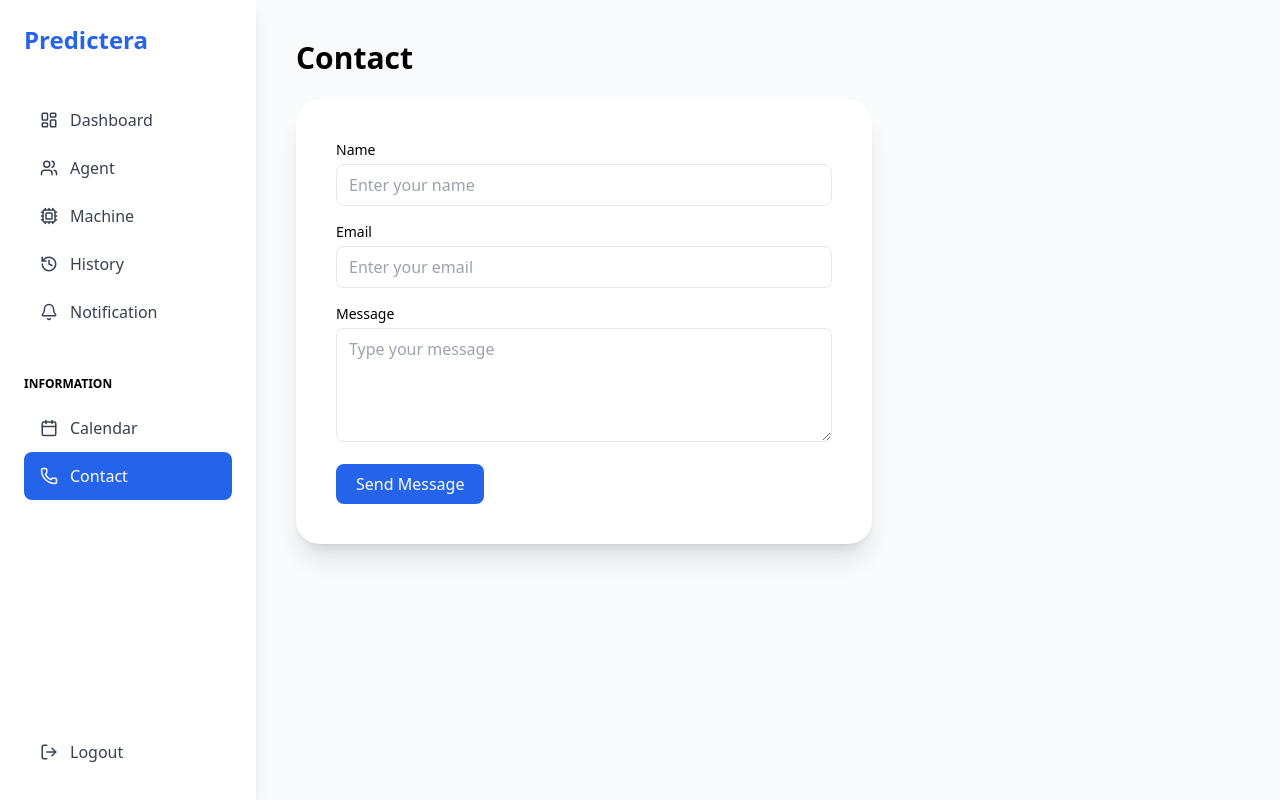
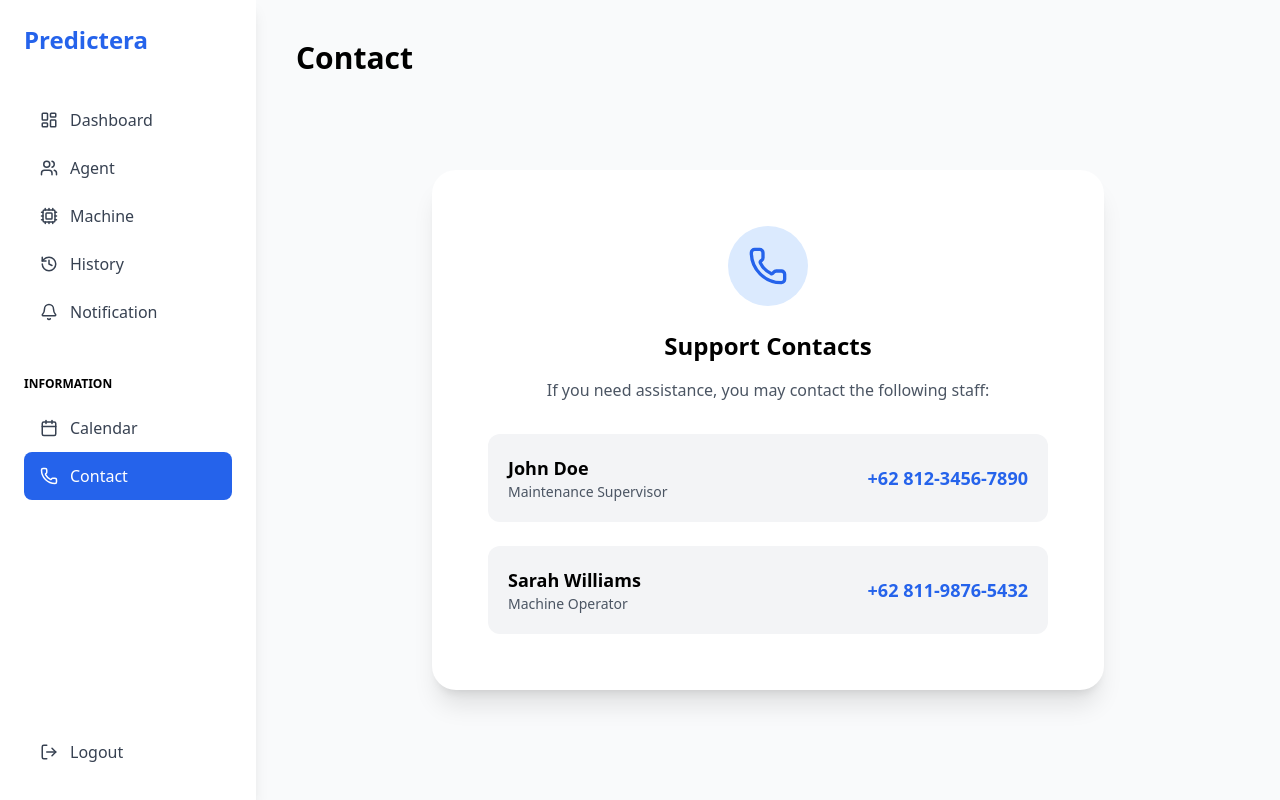
Before and after one commit to YourBoyVoen/Predicteraa, a React (Vite) app in the folder predictera/: page /contact in a window 1280 px wide. Built offline with nearby package versions, Linux system fonts and the light colour scheme.

Commit message:
agent page

```diff
--- a/predictera/src/components/layout/Sidebar.tsx
+++ b/predictera/src/components/layout/Sidebar.tsx
@@ -115,7 +115,7 @@ export default function Sidebar({
           <SidebarItem
             icon={<LogOut size={18} />}
             label="Logout"
-            to="/login"
+            to="/logout"
           />
         </div>
       </div>
--- /dev/null
+++ b/predictera/src/pages/Agent.tsx
@@ -0,0 +1,81 @@
+import React, { useState } from "react";
+import { Send } from "lucide-react";
+import Sidebar from "../components/layout/Sidebar";
+
+const AgentPage = () => {
+  const [sidebarOpen, setSidebarOpen] = useState(false);
+  const [input, setInput] = useState("");
+
+  return (
+    <div className="flex min-h-screen bg-gray-50">
+
+      {/* Sidebar */}
+      <Sidebar open={sidebarOpen} onClose={() => setSidebarOpen(false)} />
+
+      {/* Main Content */}
+      <div className="flex-1 p-6 pt-24 md:pt-40 relative">
+
+        {/* Top Bar */}
+        <div className="absolute top-6 left-6 md:left-10 flex items-center gap-3 md:hidden">
+          <button
+            className="p-2 bg-white shadow rounded-lg"
+            onClick={() => setSidebarOpen(true)}
+          >
+            ☰
+          </button>
+        </div>
+
+        {/* Main Container */}
+        <div className="max-w-4xl mx-auto">
+
+          {/* Title Section */}
+          <div className="text-center mb-10 mt-10">
+            <h1 className="text-3xl font-bold text-gray-800">
+              Ask PredictAgent Anything
+            </h1>
+            <p className="text-gray-600 mt-2">
+              Suggestions of what to ask our Agent
+            </p>
+          </div>
+
+          {/* Suggestions */}
+          <div className="flex flex-wrap justify-center gap-4 mb-12">
+            <Suggestion text="What can I ask you to do?" />
+            <Suggestion text="Which one of my projects is performing the best?" />
+            <Suggestion text="What projects should I be concerned about right now?" />
+          </div>
+
+          {/* Input Section */}
+          <div className="w-full bg-white border border-gray-200 shadow rounded-2xl flex items-center px-4 py-3">
+            <input
+              type="text"
+              placeholder="Ask me anything about your projects..."
+              value={input}
+              onChange={(e) => setInput(e.target.value)}
+              className="flex-1 bg-transparent outline-none text-gray-800 placeholder-gray-400"
+            />
+            <button className="p-2 rounded-xl hover:bg-blue-500 hover:text-white transition">
+              <Send className="w-5 h-5" />
+            </button>
+          </div>
+
+          {/* Placeholder for AI Model Output */}
+          <div className="mt-10 text-center text-gray-500 text-sm">
+            Your AI model output will appear here...
+          </div>
+
+        </div>
+      </div>
+    </div>
+  );
+};
+
+const Suggestion = ({ text }: { text: string }) => {
+  return (
+    <button className="px-4 py-2 bg-white rounded-xl text-gray-700 text-sm border border-gray-300 hover:border-blue-400 hover:bg-blue-50 transition shadow-sm">
+      {text}
+    </button>
+  );
+};
+
+export default AgentPage;
--- a/predictera/src/pages/Contact.tsx
+++ b/predictera/src/pages/Contact.tsx
@@ -1,5 +1,6 @@
 import { useState } from "react";
 import Sidebar from "../components/layout/Sidebar";
+import { Phone } from "lucide-react";
 
 export default function ContactPage() {
   const [sidebarOpen, setSidebarOpen] = useState(false);
@@ -10,8 +11,8 @@ export default function ContactPage() {
       {/* Sidebar */}
       <Sidebar open={sidebarOpen} onClose={() => setSidebarOpen(false)} />
 
-      {/* Main content */}
-      <div className="flex-1 min-h-screen bg-gray-50 p-4 md:p-10">
+      {/* Main Content */}
+      <div className="flex-1 min-h-screen bg-gray-50 p-4 md:p-10 flex flex-col">
 
         {/* Top Bar */}
         <div className="flex items-center justify-between mb-6">
@@ -24,49 +25,50 @@ export default function ContactPage() {
           <h1 className="text-2xl md:text-3xl font-bold">Contact</h1>
         </div>
 
-        {/* Contact Form */}
-        <div className="bg-white shadow-xl rounded-3xl p-6 md:p-10 max-w-xl">
-          <form className="space-y-4">
+        {/* Centered Contact Box */}
+        <div className="flex-1 flex items-center justify-center">
+          <div className="bg-white shadow-xl rounded-3xl p-10 md:p-14 w-full max-w-2xl">
 
-            {/* Name */}
-            <div>
-              <label className="block text-sm font-medium mb-1">Name</label>
-              <input
-                type="text"
-                className="w-full border rounded-lg px-3 py-2 focus:outline-none focus:ring-2 focus:ring-blue-500"
-                placeholder="Enter your name"
-              />
+            {/* Icon */}
+            <div className="flex justify-center mb-6">
+              <div className="w-20 h-20 bg-blue-100 text-blue-600 rounded-full flex items-center justify-center">
+                <Phone size={40} />
+              </div>
             </div>
 
-            {/* Email */}
-            <div>
-              <label className="block text-sm font-medium mb-1">Email</label>
-              <input
-                type="email"
-                className="w-full border rounded-lg px-3 py-2 focus:outline-none focus:ring-2 focus:ring-blue-500"
-                placeholder="Enter your email"
-              />
+            <h2 className="text-2xl font-bold text-center mb-4">Support Contacts</h2>
+            <p className="text-gray-600 text-center mb-8">
+              If you need assistance, you may contact the following staff:
+            </p>
+
+            {/* Contact List */}
+            <div className="space-y-6">
+
+              {/* Contact 1 */}
+              <div className="bg-gray-100 p-5 rounded-xl flex items-center justify-between">
+                <div>
+                  <p className="text-lg font-semibold">John Doe</p>
+                  <p className="text-sm text-gray-600">Maintenance Supervisor</p>
+                </div>
+                <p className="text-blue-600 text-lg font-bold">
+                  +62 812-3456-7890
+                </p>
+              </div>
+
+              {/* Contact 2 */}
+              <div className="bg-gray-100 p-5 rounded-xl flex items-center justify-between">
+                <div>
+                  <p className="text-lg font-semibold">Sarah Williams</p>
+                  <p className="text-sm text-gray-600">Machine Operator</p>
+                </div>
+                <p className="text-blue-600 text-lg font-bold">
+                  +62 811-9876-5432
+                </p>
+              </div>
+
             </div>
 
-            {/* Message */}
-            <div>
-              <label className="block text-sm font-medium mb-1">Message</label>
-              <textarea
-                className="w-full border rounded-lg px-3 py-2 focus:outline-none focus:ring-2 focus:ring-blue-500"
-                rows={4}
-                placeholder="Type your message"
-              ></textarea>
-            </div>
-
-            {/* Button */}
-            <button
-              type="submit"
-              className="bg-blue-600 text-white px-5 py-2 rounded-lg hover:bg-blue-700 transition"
-            >
-              Send Message
-            </button>
-
-          </form>
+          </div>
         </div>
 
       </div>
--- /dev/null
+++ b/predictera/src/pages/Logout.tsx
@@ -0,0 +1,59 @@
+import { useState } from "react";
+import { useNavigate } from "react-router-dom";
+
+export default function LogoutPage() {
+  const navigate = useNavigate();
+  const [isProcessing, setIsProcessing] = useState(false);
+
+  const handleLogout = () => {
+    setIsProcessing(true);
+
+    // Hapus token atau data login
+    localStorage.removeItem("authToken");
+    localStorage.removeItem("userData");
+
+    setTimeout(() => {
+      navigate("/login", { replace: true });
+    }, 700);
+  };
+
+  const handleCancel = () => {
+    navigate(-1); // kembali ke halaman sebelumnya
+  };
+
+  return (
+    <div className="min-h-screen flex items-center justify-center bg-gray-50 p-4">
+      <div className="bg-white shadow-xl rounded-3xl p-8 md:p-10 max-w-md w-full text-center">
+
+        <h1 className="text-2xl font-bold text-gray-800">
+          Confirm Logout
+        </h1>
+
+        <p className="text-gray-600 mt-3">
+          Are you sure you want to logout from this account?
+        </p>
+
+        {/* Buttons */}
+        <div className="mt-8 flex flex-col gap-3">
+
+          <button
+            onClick={handleLogout}
+            disabled={isProcessing}
+            className="bg-red-600 text-white py-2.5 rounded-xl hover:bg-red-700 transition"
+          >
+            {isProcessing ? "Logging out..." : "Yes, Logout"}
+          </button>
+
+          <button
+            onClick={handleCancel}
+            disabled={isProcessing}
+            className="bg-gray-200 text-gray-800 py-2.5 rounded-xl hover:bg-gray-300 transition"
+          >
+            Cancel
+          </button>
+
+        </div>
+      </div>
+    </div>
+  );
+}
--- a/predictera/src/router/AppRouter.tsx
+++ b/predictera/src/router/AppRouter.tsx
@@ -1,8 +1,10 @@
 import { Routes, Route, Navigate } from "react-router-dom";
 import Login from "../pages/Login";
+import LogoutPage from "../pages/Logout";
 import Dashboard from "../pages/Dashboard";
 import Calendar from "../pages/Calendar";
 import ContactPage from "../pages/Contact";
+import AgentPage from "../pages/Agent";
 
 const AppRouter = () => {
   return (
@@ -11,7 +13,9 @@ const AppRouter = () => {
       <Route path="/" element={<Navigate to="/login" replace />} />
 
       <Route path="/login" element={<Login />} />
+      <Route path="/logout" element={<LogoutPage />} />
       <Route path="/dashboard" element={<Dashboard />} />
+      <Route path="/agent" element={<AgentPage />} />
       <Route path="/calendar" element={<Calendar />} />
       <Route path="/contact" element={<ContactPage />} />
     </Routes>
```
